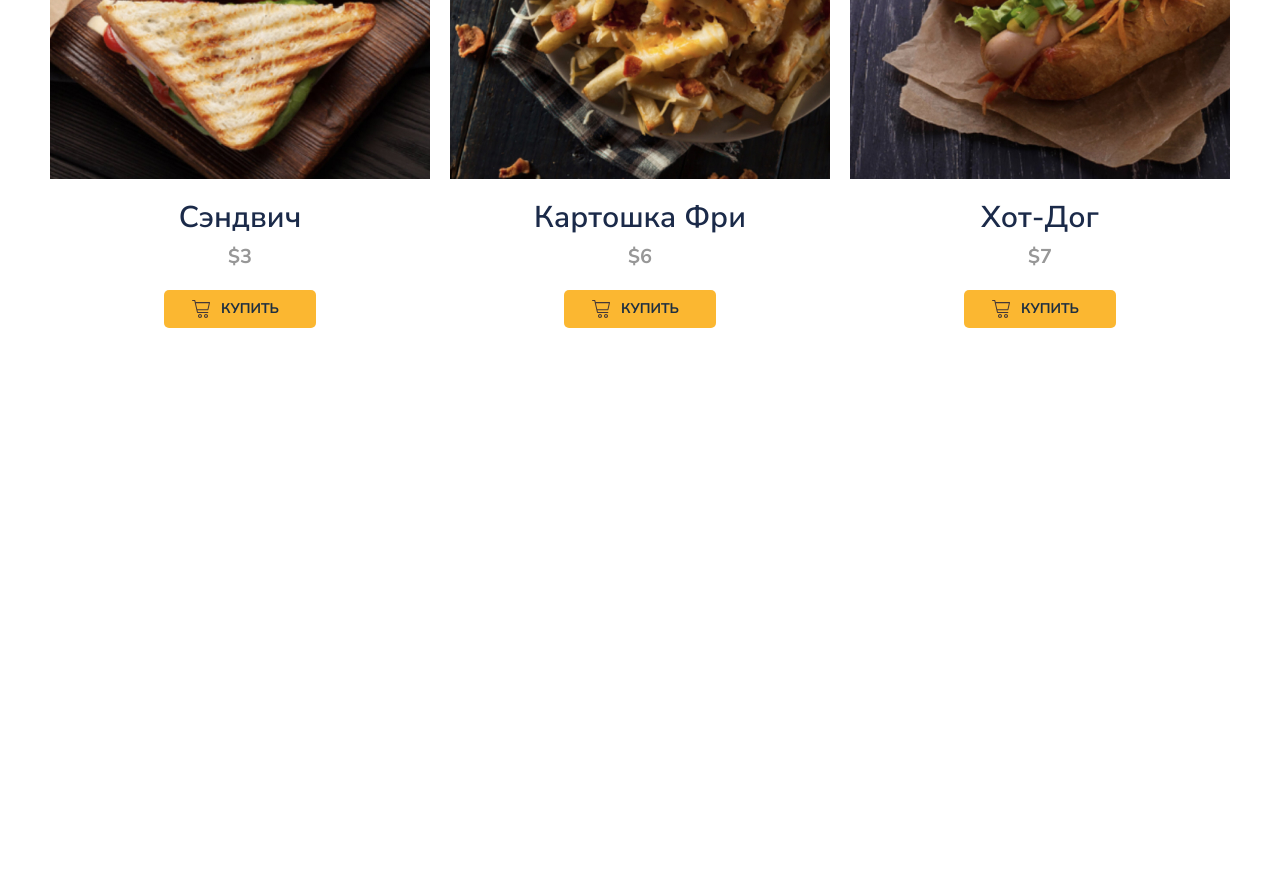
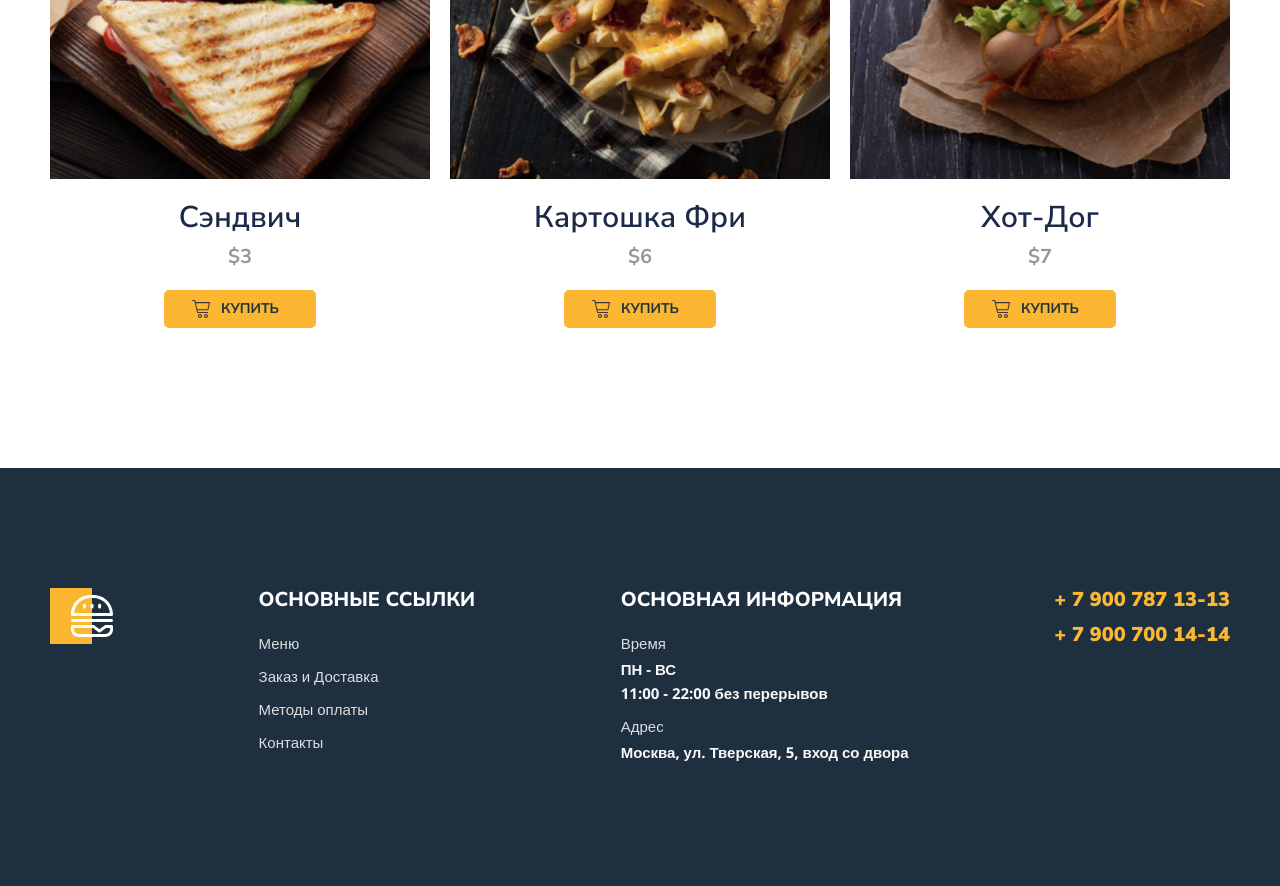
Before and after one commit to DrusJs/Module01-Burger, a plain HTML site: page index.html in a window 1280 px wide. Shown: the part 3000-3886 px from the top of the page. Before the commit the page ends 3328 px from the top, so only its background shows below. Drawn offline with nearby package versions, Linux system fonts and the light colour scheme.

Commit message:
Add footer styles

```diff
--- a/index.html
+++ b/index.html
@@ -185,5 +185,43 @@
             </div>
         </section>
     </main>
+    <footer class="footer">
+        <div class="container">
+            <div class="footer-box">
+                <div class="footer-item">
+                    <img class="footer-logo" src="images/logo-footer.svg" alt="Logo">
+                </div>
+                <div class="footer-item">
+                    <h2 class="footer-title">основные ссылки</h2>
+                    <ul class="footer-list">
+                        <li><a class="footer-link" href="">Меню</a></li>
+                        <li><a class="footer-link" href="">Заказ и Доставка</a></li>
+                        <li><a class="footer-link" href="">Методы оплаты</a></li>
+                        <li><a class="footer-link" href="">Контакты</a></li>
+                    </ul>
+                </div>
+                <div class="footer-item">
+                    <h2 class="footer-title">основная информация</h2>
+                    <ul class="footer-list">
+                        <li>
+                            <span>Время</span>
+                            ПН - ВС <br>
+                            11:00 - 22:00 без перерывов
+                        </li>
+                        <li>
+                            <span>Адрес</span>
+                            Москва, ул. Тверская, 5, вход со двора
+                        </li>
+                    </ul>
+                </div>
+                <div class="footer-tel">
+                    <ul class="footer-list">
+                        <li>+ 7 900 787 13-13</li>
+                        <li>+ 7 900 700 14-14</li>
+                    </ul>
+                </div>
+            </div>
+        </div>
+    </footer>
 </body>
 </html>
--- a/styles/main.css
+++ b/styles/main.css
@@ -284,3 +284,62 @@ header {
     font-size: 14px;
     font-weight: 700;
 }
+
+.footer {
+    background: #1E2F40;
+    color: #fff;
+    padding-top: 120px;
+    padding-bottom: 106px;
+    margin-top: 140px;
+}
+.footer-box {
+    display: flex;
+    justify-content: space-between;
+}
+
+.footer-logo {
+    width: 63px;
+    height: 56px;
+}
+.footer-item {
+    flex: 0 0 auto;
+}
+.footer-title {
+    font-size: 20px;
+    font-weight: 800;
+    text-transform: uppercase;
+    margin: 0;
+}
+.footer-list {
+    padding-left: 0;
+    list-style-type: none;
+    margin-top: 20px;
+}
+.footer-item li {
+    margin-bottom: 9px;
+    font-family: 'Open Sans', sans-serif;
+    font-size: 15px;
+    color: #FAF9F9;
+    font-weight: 700;
+    line-height: 24px;
+}
+.footer-link {
+    color: #DEDEDE;
+    text-decoration: none;
+    font-weight: 400;
+}
+.footer-item span {
+    color: #DEDEDE;
+    display: block;
+    font-weight: 400;
+    margin-bottom: 2px;
+}
+.footer-tel ul {
+    font-size: 20px;
+    color: #FBB731;
+    font-weight: 900;
+    margin-top: 0px;
+}
+.footer-tel li {
+    margin-bottom: 12px;
+}
```
Also changed, not shown: images/logo-footer.svg (added).
